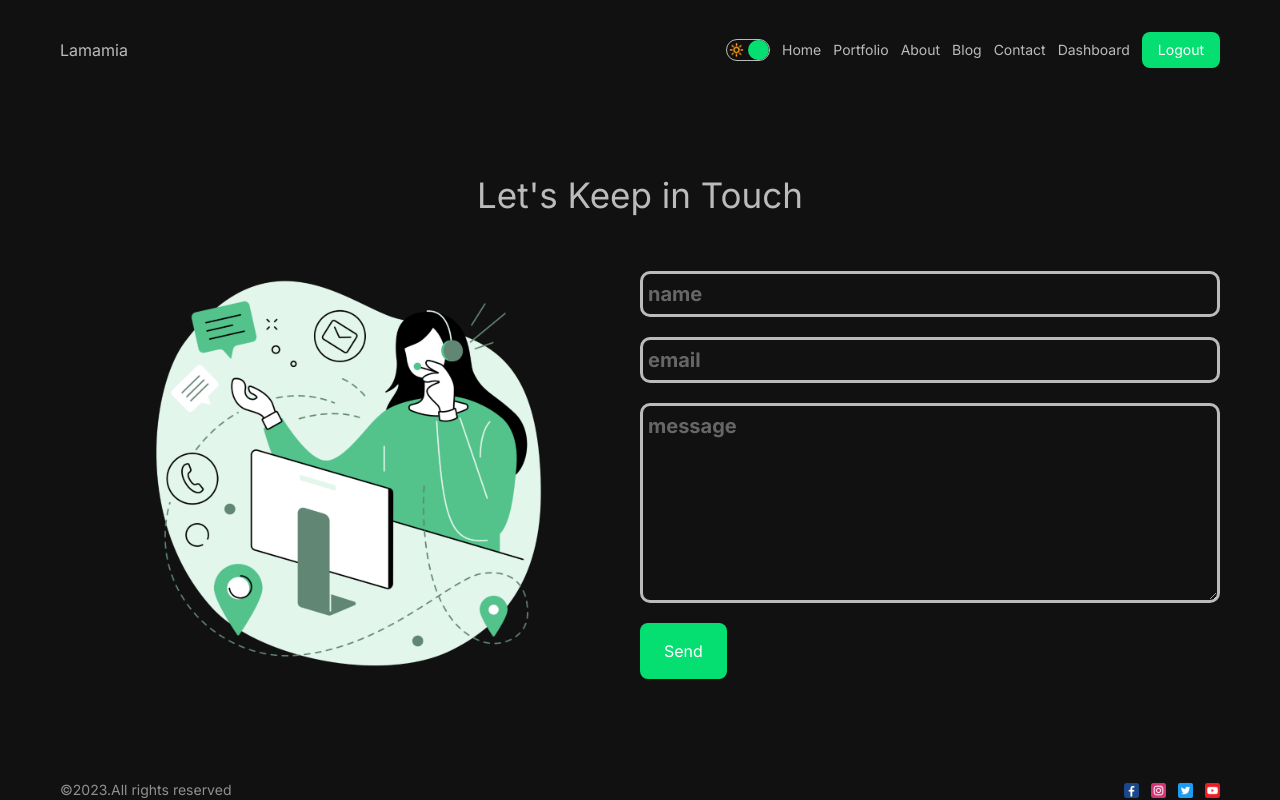
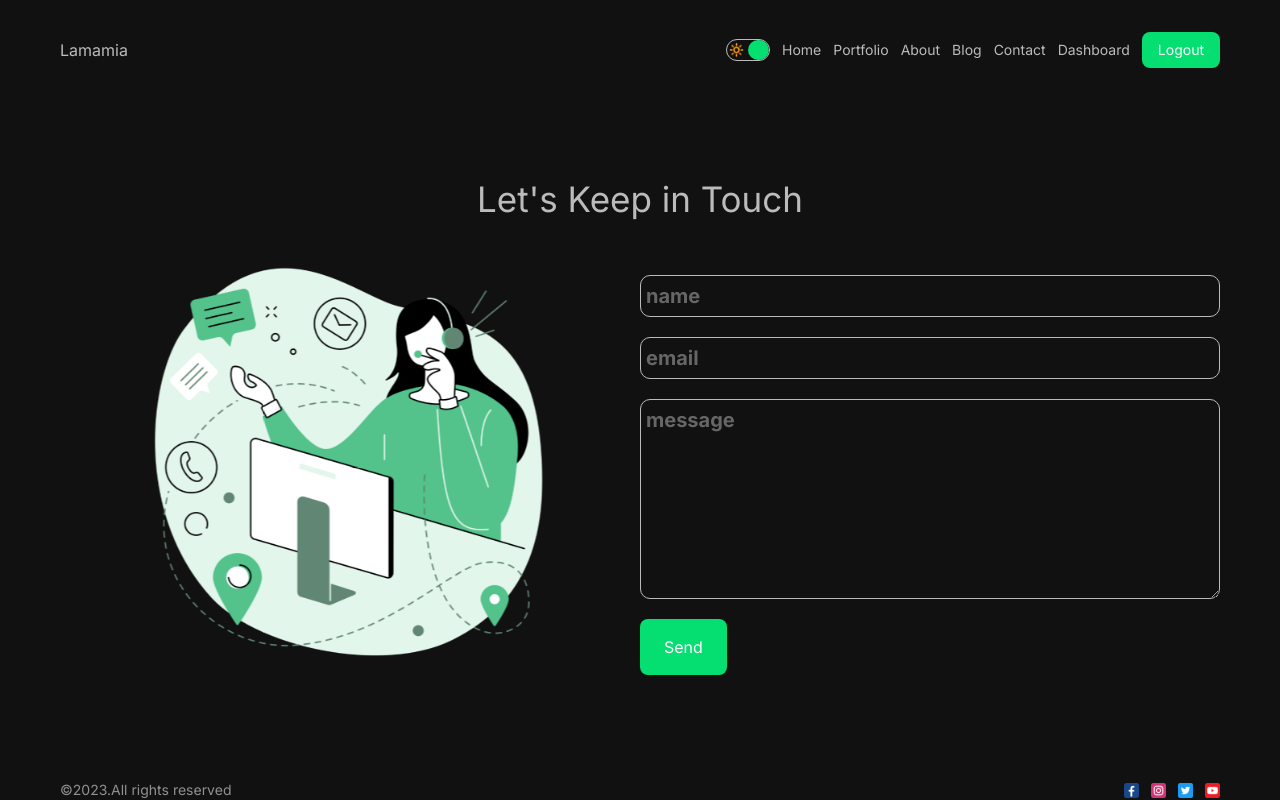
Before and after one commit to ShamirAli55/Full-Stack-DashFolio, a Next.js app: page /contact in a window 1280 px wide. Built offline with nearby package versions, Linux system fonts and the light colour scheme.

Commit message:
minor fixes

```diff
--- a/src/app/contact/page.module.css
+++ b/src/app/contact/page.module.css
@@ -1,4 +1,5 @@
 .container {
+  overflow: hidden;
 }
 
 .title {
@@ -20,7 +21,7 @@
 
 .image {
   object-fit: contain;
-  /* animation: move 3s infinite ease alternate; */
+  animation: move 3s infinite ease alternate;
 }
 
 @keyframes move {
@@ -47,7 +48,7 @@
   outline: none;
   border-radius: 10px;
   color: #bbb;
-  border: 3px solid #bbb;
+  border: 1px solid #bbb;
   font-size: 20px;
   font-weight: bold;
 }
```
